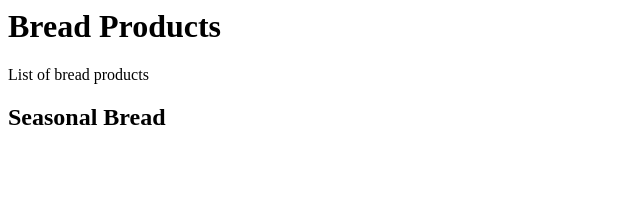
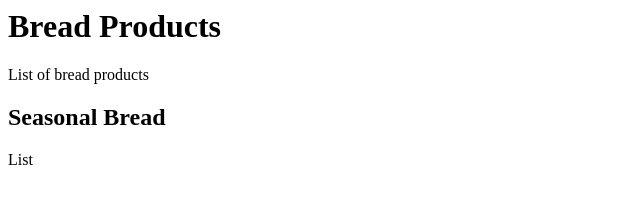
Before and after one commit to asim-sarwar/SecondRepo, a plain HTML site: page index.html in a window 1280 px wide. Shown: the full height of the page, 0-640 px from the left. Drawn offline with Linux system fonts and the light colour scheme.

Commit message:
commit againg on branch r2_index

```diff
--- a/index.html
+++ b/index.html
@@ -9,5 +9,6 @@
 	<p>List of bread products</p>
 
 	<h2>Seasonal Bread</h2>
+	<p>List</p>
 	</body>
 </html>
```
